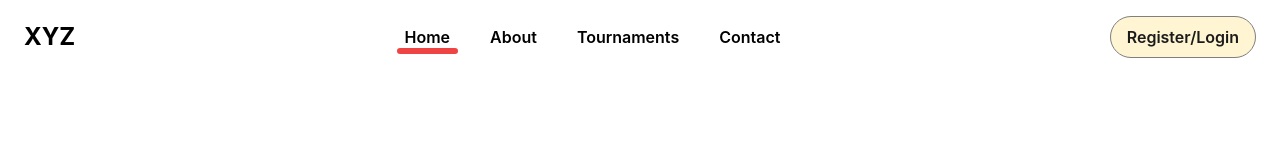
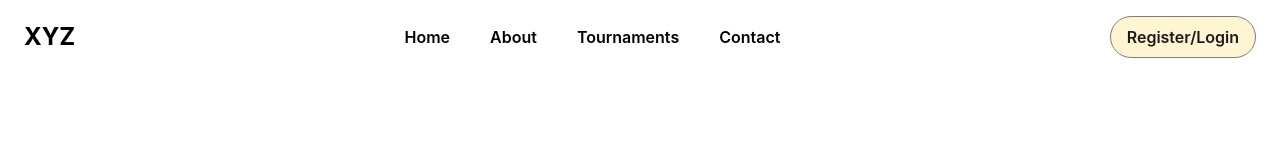
Before and after one commit to ShivrajCodes/Cricket-Landing-Page, a React (Create React App) app: page / in a window 1280 px wide. Shown: the top 152 px of the page. Built offline with nearby package versions, Linux system fonts and the light colour scheme.

Commit message:
created smooth scrolling

```diff
--- a/src/App.css
+++ b/src/App.css
@@ -1,5 +1,10 @@
 .App {
   text-align: center;
+}
+
+
+html {
+  scroll-behavior: smooth;
 }
 
 .App-logo {
--- a/src/components/Header.js
+++ b/src/components/Header.js
@@ -1,18 +1,10 @@
 import React, { useState } from 'react';
-import { Link, useLocation } from 'react-router-dom';
 
 const Header = () => {
   const [menuOpen, setMenuOpen] = useState(false);
-  const location = useLocation();
 
   const toggleMenu = () => {
     setMenuOpen(!menuOpen);
-  };
-
-  const activeLink = (path) => {
-    return location.pathname === path
-      ? 'relative after:absolute after:left-0 after:right-0 after:bottom-[-5px] after:w-full after:h-[4px] after:bg-red-500 after:rounded-full md:after:h-[6px]'
-      : '';
   };
 
   return (
@@ -32,50 +24,33 @@ const Header = () => {
       <nav
         className={`${
           menuOpen ? 'flex' : 'hidden'
-        } flex-col md:flex-row md:flex md:items-center gap-6 absolute md:static top-16 left-0 w-full md:w-auto md:top-auto bg-white md:bg-transparent`}
+        } flex-col md:flex-row md:flex md:items-center gap-6 absolute md:static top-16 left-0 w-full md:w-auto md:top-auto bg-white md:bg-transparent bg-opacity-90 md:bg-opacity-100`}
       >
-        <Link
-          to="/"
-          className={`text-black text-base font-semibold font-['Inter'] px-2 ${activeLink('/')}`}
-        >
+        {/* Links updated with anchor tags for smooth scrolling */}
+        <a href="#home" className="text-black text-base font-semibold font-['Inter'] px-2">
           Home
-        </Link>
-        <Link
-          to="/about"
-          className={`text-black text-base font-semibold font-['Inter'] px-2 ${activeLink('/about')}`}
-        >
+        </a>
+        <a href="#about-section" className="text-black text-base font-semibold font-['Inter'] px-2">
           About
-        </Link>
-        <Link
-          to="/tournaments"
-          className={`text-black text-base font-semibold font-['Inter'] px-2 ${activeLink('/tournaments')}`}
-        >
+        </a>
+        <a href="#tournaments" className="text-black text-base font-semibold font-['Inter'] px-2">
           Tournaments
-        </Link>
-        <Link
-          to="/contact"
-          className={`text-black text-base font-semibold font-['Inter'] px-2 ${activeLink('/contact')}`}
-        >
+        </a>
+        <a href="#contact" className="text-black text-base font-semibold font-['Inter'] px-2">
           Contact
-        </Link>
-        <Link
-          to="/register"
-          className="px-4 py-2 bg-[#fff5d2] rounded-[33px] border border-[#7f7f7f] flex items-center justify-center md:hidden"
-        >
+        </a>
+        <a href="#register" className="px-4 py-2 bg-[#fff5d2] rounded-[33px] border border-[#7f7f7f] flex items-center justify-center md:hidden">
           <div className="text-[#1b1b1b] text-base font-semibold font-['Inter']">
             Register/Login
           </div>
-        </Link>
+        </a>
       </nav>
 
-      <Link
-        to="/register"
-        className="px-4 py-2 bg-[#fff5d2] rounded-[33px] border border-[#7f7f7f] flex items-center justify-center hidden md:flex"
-      >
+      <a href="#register" className="px-4 py-2 bg-[#fff5d2] rounded-[33px] border border-[#7f7f7f] flex items-center justify-center hidden md:flex">
         <div className="text-[#1b1b1b] text-base font-semibold font-['Inter']">
           Register/Login
         </div>
-      </Link>
+      </a>
     </header>
   );
 };
```
